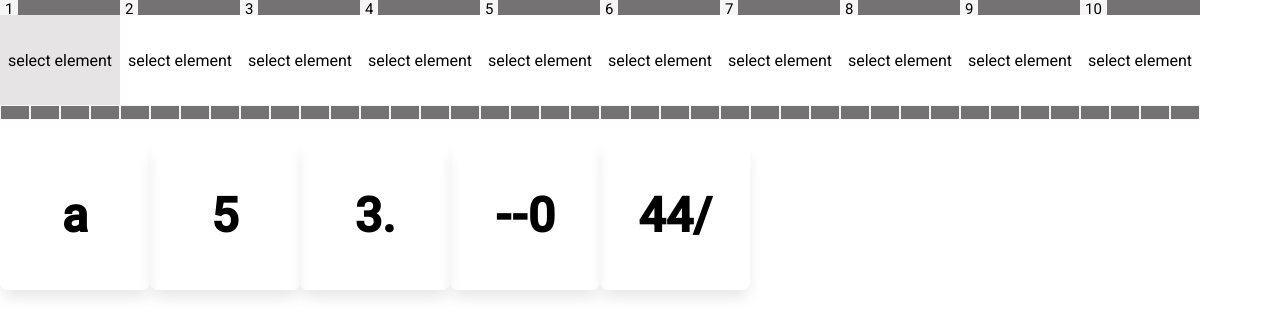
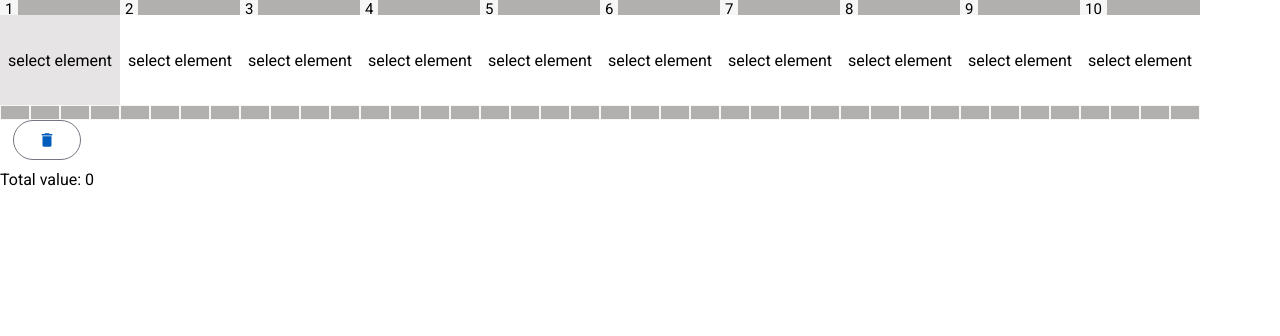
Before and after one commit to MohamedBenAziza/acroCompanion, an Angular app: page / in a window 1280 px wide. Shown: the top 336 px of the page. Built offline with nearby package versions, Linux system fonts and the light colour scheme.

Commit message:
add key bloc

```diff
--- a/src/app/app.component.html
+++ b/src/app/app.component.html
@@ -3,11 +3,27 @@
     @for (item of [1,2,3,4,5,6,7,8,9,10]; track $index) {
     <data-box [num]="item"></data-box>
     }
+    <div class="result-container">
+      <button mat-stroked-button aria-label="delete button">
+        <mat-icon>delete</mat-icon>
+      </button>
+      <span>Total value: {{ value }}</span>
+    </div>
   </div>
 
-  <div class="keys-container">
-    @for (item of ['a','5','3.','--0','44/']; track $index) {
-    <key-box [key]="item"></key-box>
-    }
+  @if (dataService.keysAreShown | async) {
+  <div class="keys-bloc-container">
+    <key-bloc
+      title="front salto's"
+      [keys]="['a', '5', '3.', '--0', '44/']"
+    ></key-bloc>
+
+    <key-bloc
+      title="back salto's"
+      [keys]="['a', '5', '3.', '--0', '44/']"
+    ></key-bloc>
+
+    <key-bloc title="other" [keys]="['a', '5', '3.', '--0', '44/']"></key-bloc>
   </div>
+  }
 </div>
--- a/src/app/app.component.scss
+++ b/src/app/app.component.scss
@@ -1,10 +1,28 @@
 .container {
   display: flex;
   flex-direction: column;
-  gap: 20px;
+  gap: 50px;
 
-  .data-boxes-container,
-  .keys-container {
+  .data-boxes-container {
     display: flex;
+    align-items: center;
+    flex-wrap: wrap;
+    .result-container {
+      display: flex;
+      flex-direction: column;
+      align-items: center;
+      gap: 10px;
+      mat-icon {
+        margin: 0;
+      }
+    }
+  }
+
+  .keys-bloc-container {
+    display: grid;
+    width: 1300px;
+    grid-template-columns: 1fr 3fr 1fr;
+    gap: 20px;
+    box-shadow: 0px 10px 15px -3px rgba(0, 0, 0, 0.1);
   }
 }
--- a/src/app/app.component.ts
+++ b/src/app/app.component.ts
@@ -1,15 +1,34 @@
-import { Component } from "@angular/core";
-import { RouterOutlet } from "@angular/router";
+import { ChangeDetectionStrategy, Component, inject } from "@angular/core";
 import { DataBoxComponent } from "./data-box/data-box.component";
 import { KeyBoxComponent } from "./key-box/key-box.component";
+import { MatIconModule } from "@angular/material/icon";
+import { MatButtonModule } from "@angular/material/button";
+import { DataService } from "./data.service";
+import { CommonModule } from "@angular/common";
+import { KeyBlocComponent } from "./key-bloc/key-bloc.component";
 
 @Component({
   selector: "app-root",
   standalone: true,
-  imports: [RouterOutlet, DataBoxComponent, KeyBoxComponent],
+  imports: [
+    CommonModule,
+    DataBoxComponent,
+    KeyBlocComponent,
+    MatButtonModule,
+    MatIconModule,
+  ],
   templateUrl: "./app.component.html",
   styleUrl: "./app.component.scss",
+  changeDetection: ChangeDetectionStrategy.OnPush,
 })
 export class AppComponent {
+  dataService = inject(DataService);
+
+  value = 0;
   title = "acro-companion";
+  constructor() {
+    this.dataService.keysAreShown.subscribe((value) => {
+      console.log(value);
+    });
+  }
 }
--- a/src/app/data-box/data-box.component.html
+++ b/src/app/data-box/data-box.component.html
@@ -1,4 +1,8 @@
-<div class="container" [ngClass]="{ selected: num === 1 }">
+<div
+  class="container"
+  [ngClass]="{ selected: (dataService.selectedBoxIndex | async) === num }"
+  (click)="handleClick()"
+>
   <div class="top">
     <div class="number">
       <span>
--- a/src/app/data-box/data-box.component.ts
+++ b/src/app/data-box/data-box.component.ts
@@ -1,5 +1,11 @@
 import { CommonModule } from "@angular/common";
-import { Component, Input } from "@angular/core";
+import {
+  ChangeDetectionStrategy,
+  Component,
+  inject,
+  Input,
+} from "@angular/core";
+import { DataService } from "../data.service";
 
 @Component({
   selector: "data-box",
@@ -7,7 +13,15 @@ import { Component, Input } from "@angular/core";
   imports: [CommonModule],
   templateUrl: "./data-box.component.html",
   styleUrl: "./data-box.component.scss",
+  changeDetection: ChangeDetectionStrategy.OnPush,
 })
 export class DataBoxComponent {
   @Input() num!: number;
+
+  dataService = inject(DataService);
+
+  handleClick() {
+    this.dataService.keysAreShown.next(true);
+    this.dataService.selectedBoxIndex.next(this.num);
+  }
 }
--- /dev/null
+++ b/src/app/data.service.ts
@@ -0,0 +1,13 @@
+import { Injectable } from "@angular/core";
+import { BehaviorSubject } from "rxjs";
+
+@Injectable({
+  providedIn: "root",
+})
+export class DataService {
+  keysAreShown = new BehaviorSubject<boolean>(false);
+
+  selectedBoxIndex = new BehaviorSubject<number | null>(null);
+
+  constructor() {}
+}
--- /dev/null
+++ b/src/app/key-bloc/key-bloc.component.html
@@ -0,0 +1,8 @@
+<div class="keys-bloc">
+  <span>{{ title }}</span>
+  <div class="keys-container">
+    @for (item of keys; track item) {
+    <key-box [key]="item"></key-box>
+    }
+  </div>
+</div>
--- /dev/null
+++ b/src/app/key-bloc/key-bloc.component.scss
@@ -0,0 +1,11 @@
+.keys-bloc {
+  display: flex;
+  flex-direction: column;
+  align-items: center;
+  .keys-container {
+    display: flex;
+    justify-content: center;
+    flex-wrap: wrap;
+    gap: 2px;
+  }
+}
--- a/src/app/key-box/key-box.component.scss
+++ b/src/app/key-box/key-box.component.scss
@@ -1,6 +1,6 @@
 .key {
-  height: 150px;
-  width: 150px;
+  height: 80px;
+  width: 80px;
   border-radius: 5%;
   font-size: xxx-large;
   font-weight: bolder;
--- a/src/app/key-box/key-box.component.ts
+++ b/src/app/key-box/key-box.component.ts
@@ -1,4 +1,4 @@
-import { Component, Input } from "@angular/core";
+import { ChangeDetectionStrategy, Component, Input } from "@angular/core";
 import { MatTooltipModule } from "@angular/material/tooltip";
 
 @Component({
@@ -7,6 +7,7 @@ import { MatTooltipModule } from "@angular/material/tooltip";
   imports: [MatTooltipModule],
   templateUrl: "./key-box.component.html",
   styleUrl: "./key-box.component.scss",
+  changeDetection: ChangeDetectionStrategy.OnPush,
 })
 export class KeyBoxComponent {
   @Input() key!: string;
--- a/src/styles.scss
+++ b/src/styles.scss
@@ -1,12 +1,17 @@
-/* You can add global styles to this file, and also import other style files */
 * {
   --primary-color: rgb(246, 246, 246);
-  --secondary-color: rgb(116, 114, 114);
+  --secondary-color: rgb(178 175 175);
   --third-color: rgb(230, 228, 228);
 
   --font-color: black;
   --title-color: rgb(129, 129, 192);
 }
 
-html, body { height: 100%; }
-body { margin: 0; font-family: Roboto, "Helvetica Neue", sans-serif; }
+html,
+body {
+  height: 100%;
+}
+body {
+  margin: 0;
+  font-family: Roboto, "Helvetica Neue", sans-serif;
+}
```
Also changed, not shown: src/app/key-bloc/key-bloc.component.ts (added, +14 -0 lines), 1 other file (tests, documents, lock files or other folders).
